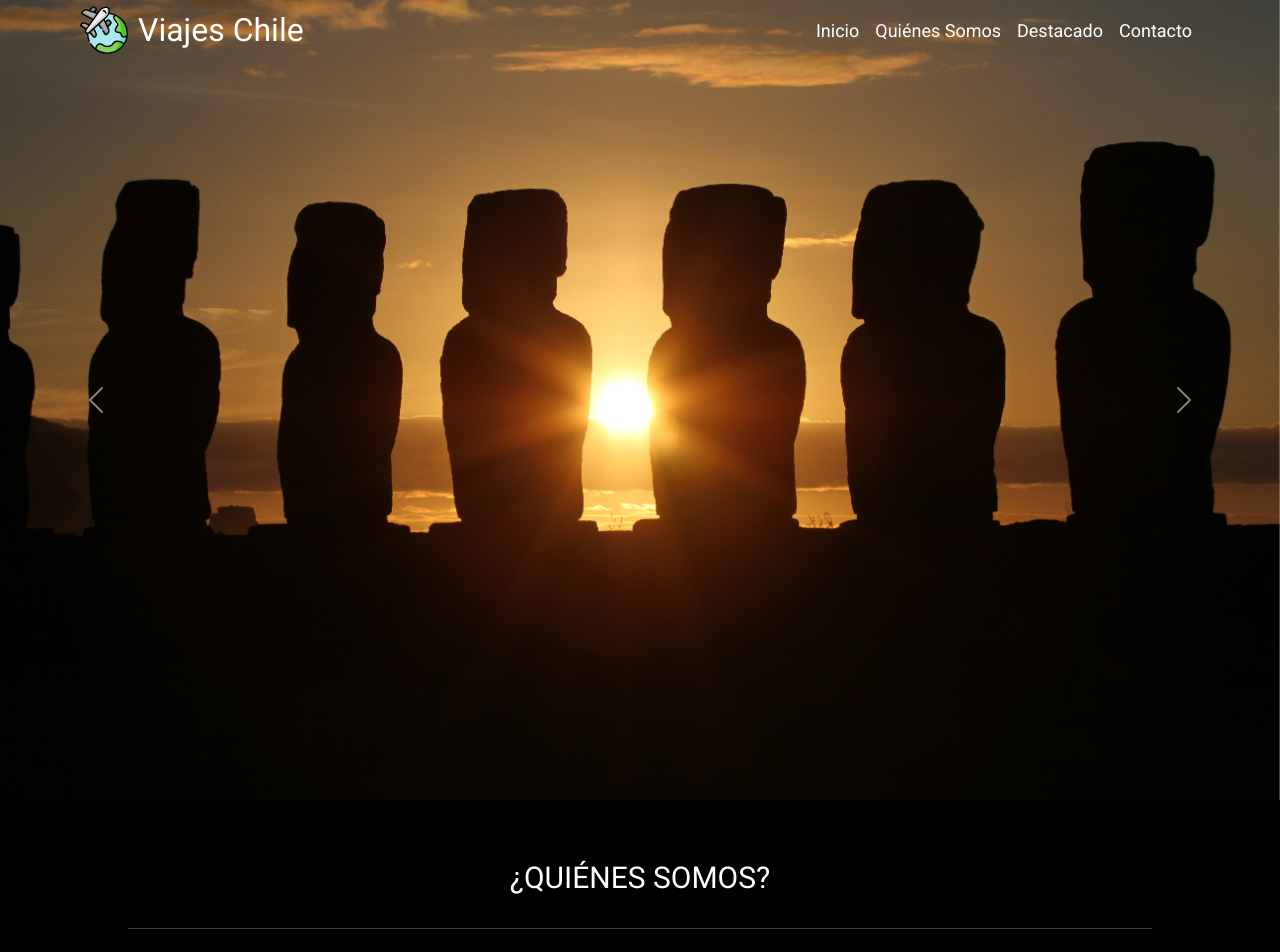
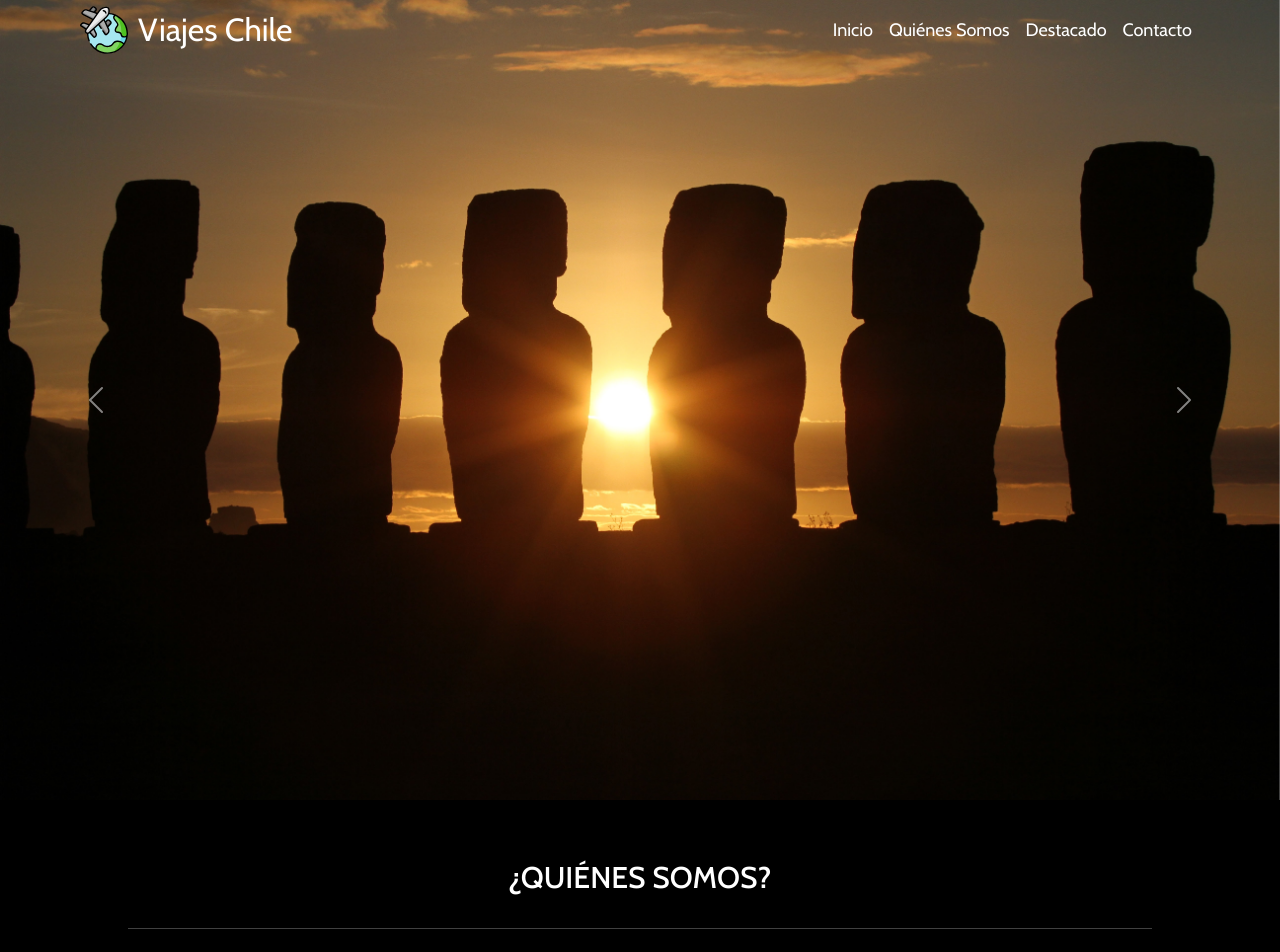
Before and after one commit to AlanBF1992/TD-Test, a plain HTML site: page index.html in a window 1280 px wide. Shown: the top 952 px of the page. Drawn offline with nearby package versions, Linux system fonts and the light colour scheme.

Commit message:
Me gusta más con Cabin

```diff
--- a/assets/css/styles.css
+++ b/assets/css/styles.css
@@ -1,4 +1,4 @@
-@import url('https://fonts.googleapis.com/css2?family=Roboto:ital,wght@0,100;0,300;0,400;0,500;0,700;0,900;1,100;1,300;1,400;1,500;1,700;1,900&display=swap');
+@import url('https://fonts.googleapis.com/css2?family=Cabin:ital,wght@0,400..700;1,400..700&display=swap');
 
 :root {
   --background-navbar: rgba(0,0,0,0);
@@ -14,9 +14,11 @@ html {
 }
 
 body {
-  font-family: "Roboto", sans-serif;
+  font-family: "Cabin", sans-serif;
+  font-optical-sizing: auto;
   font-weight: 400;
   font-style: normal;
+  /* padding-top: 60px; */
 }
 
 header {
@@ -76,7 +78,6 @@ header {
 
 .sectionTitle {
   font-size: 30px;
-  font-weight: 400;
 }
 
 hr {
```
